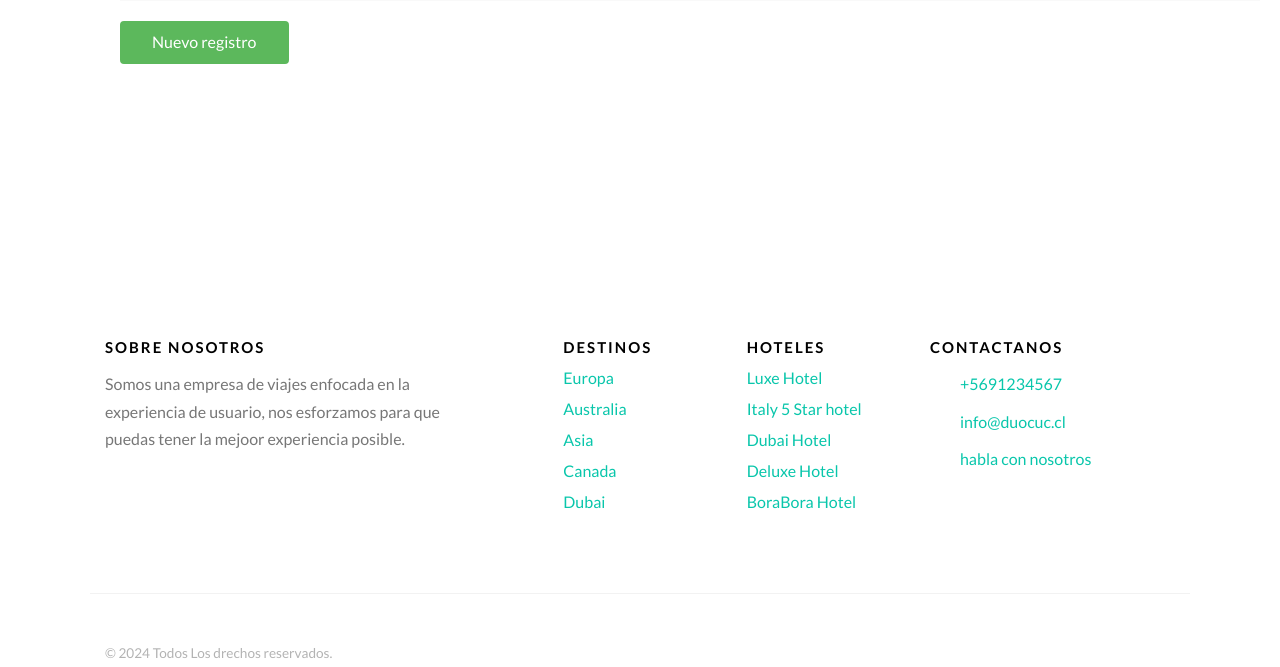
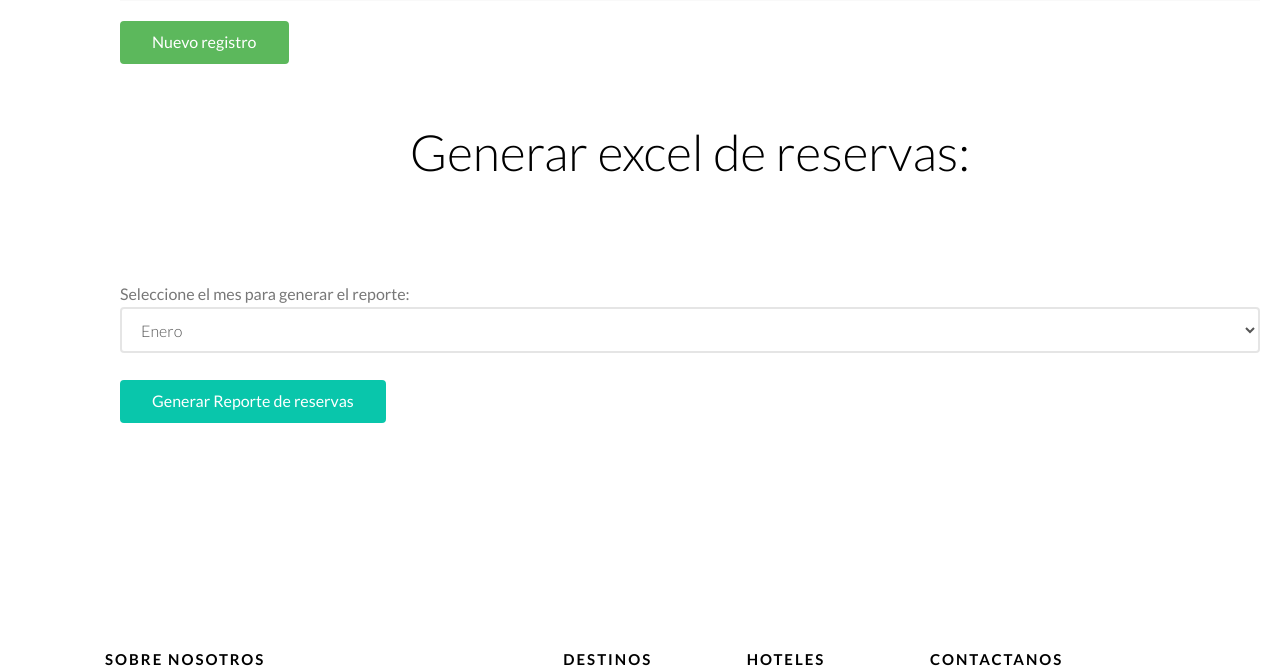
Before and after one commit to Dolapelao/Trabajo_Github, a Django app: page /reservas in a window 1280 px wide. Shown: the part 1581-2248 px from the top of the page. Run offline with Django 5.2, Linux system fonts and the light colour scheme; a user stored in the database is signed in; data comes from the database, SQL or seed files in the repository; both versions use the stored data as it was after the commit; some libraries are stand-ins or nearby versions; some web fonts are replaced.

Commit message:
feat: Agregar botón para generar reporte de reserva por mes específico

```diff
--- a/app/templates/app/administrar_reservas.html
+++ b/app/templates/app/administrar_reservas.html
@@ -53,6 +53,32 @@
 				  </table>
 				  <a href="{% url 'index' %}" class="btn btn-success">Nuevo registro</a>
 				  <p>&nbsp;</p>
+
+				  <div class="row">
+					<div class="col-md-8 col-md-offset-2 text-center gtco-heading">
+						<h2>Generar excel de reservas: </h2>
+					  </div>
+				  </div>
+
+				  <form action="{% url 'admin_reservas' %}" method="get">
+					Seleccione el mes para generar el reporte:
+					<select name="mes" class="form-control">
+						<option value="1">Enero</option>
+						<option value="2">Febrero</option>
+						<option value="3">Marzo</option>
+						<option value="4">Abril</option>
+						<option value="5">Mayo</option>
+						<option value="6">Junio</option>
+						<option value="7">Julio</option>
+						<option value="8">Agosto</option>
+						<option value="9">Septiembre</option>
+						<option value="10">Octubre</option>
+						<option value="11">Noviembre</option>
+						<option value="12">Diciembre</option>
+					</select>
+					<br>
+					<button type="submit" name="generar_reporte" class="btn btn-primary">Generar Reporte de reservas</button>
+					</form>
 			  </div>
 
 {% endblock %}
--- a/app/views.py
+++ b/app/views.py
@@ -4,6 +4,11 @@ from django.contrib.auth import login, authenticate, logout
 from django.contrib import messages
 from .forms import *
 from django.contrib.auth.decorators import user_passes_test, login_required
+from django.http import HttpResponse
+import xlsxwriter
+from django.db.models import Q
+from django.utils.timezone import make_aware
+from datetime import datetime
 
 # Create your views here.
 @login_required(login_url='/login')
@@ -77,8 +82,51 @@ def cerrar_sesion(request):
 @login_required(login_url='/login')
 @user_passes_test(lambda u: u.is_superuser)
 def admin_reservas(request):
-    reserva = Reserva.objects.all()
-    return render(request, 'app/administrar_reservas.html', {'reservas': reserva})
+    if "generar_reporte" in request.GET:
+        mes_seleccionado = int(request.GET.get('mes'))
+        año_actual = datetime.now().year
+
+        #transformar el mes seleccionado a un nombre
+        meses = ['Enero', 'Febrero', 'Marzo', 'Abril', 'Mayo', 'Junio', 'Julio', 'Agosto', 'Septiembre', 'Octubre', 'Noviembre', 'Diciembre']
+        mes_string = meses[mes_seleccionado - 1]
+
+        # Crear una respuesta del tipo Excel
+        response = HttpResponse(content_type='application/vnd.ms-excel')
+        response['Content-Disposition'] = f'attachment; filename="reporte reservas {mes_string}.xlsx"'
+
+        # Crear un libro y una hoja de Excel
+        workbook = xlsxwriter.Workbook(response, {'in_memory': True})
+        worksheet = workbook.add_worksheet()
+
+        # Escribir los encabezados
+        worksheet.write('A1', 'Nombre de la Reserva')
+        worksheet.write('B1', 'Actividad')
+        worksheet.write('C1', 'Destino')
+        worksheet.write('D1', 'Fecha del Viaje')
+
+        # Filtrar reservas por el mes seleccionado
+        inicio_mes = make_aware(datetime(año_actual, mes_seleccionado, 1))
+        if mes_seleccionado == 12:
+            fin_mes = make_aware(datetime(año_actual + 1, 1, 1))
+        else:
+            fin_mes = make_aware(datetime(año_actual, mes_seleccionado + 1, 1))
+
+        reservas = Reserva.objects.filter(fecha_viaje__gte=inicio_mes, fecha_viaje__lt=fin_mes)
+
+        # Escribir los datos de las reservas en el Excel
+        for idx, reserva in enumerate(reservas, start=1):
+            worksheet.write(idx, 0, reserva.nombre)
+            worksheet.write(idx, 1, reserva.actividad.nombre)
+            worksheet.write(idx, 2, reserva.destino.nombre)
+            worksheet.write(idx, 3, str(reserva.fecha_viaje))
+
+        # Cerrar el libro de Excel
+        workbook.close()
+
+        return response
+    else:
+        reserva = Reserva.objects.all()
+        return render(request, 'app/administrar_reservas.html', {'reservas': reserva})
 
 @login_required(login_url='/login')
 @user_passes_test(lambda u: u.is_superuser)
--- a/requirements.txt
+++ b/requirements.txt
@@ -1 +1,2 @@
 django
+xlsxwriter
```
Also changed, not shown: db.sqlite3.
